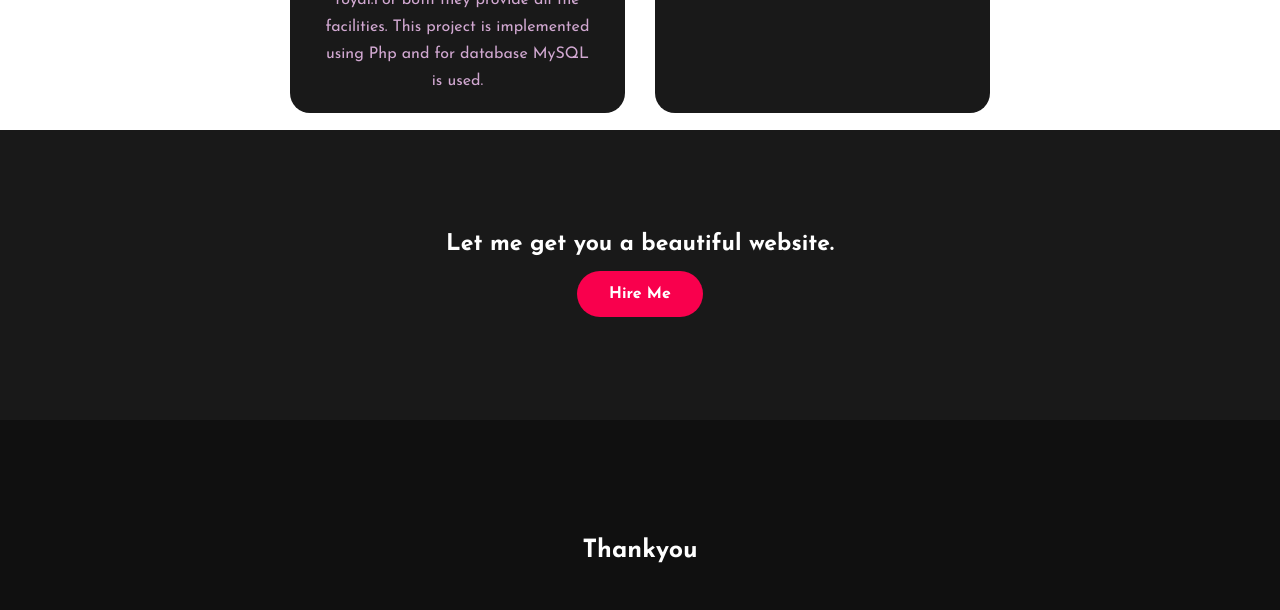
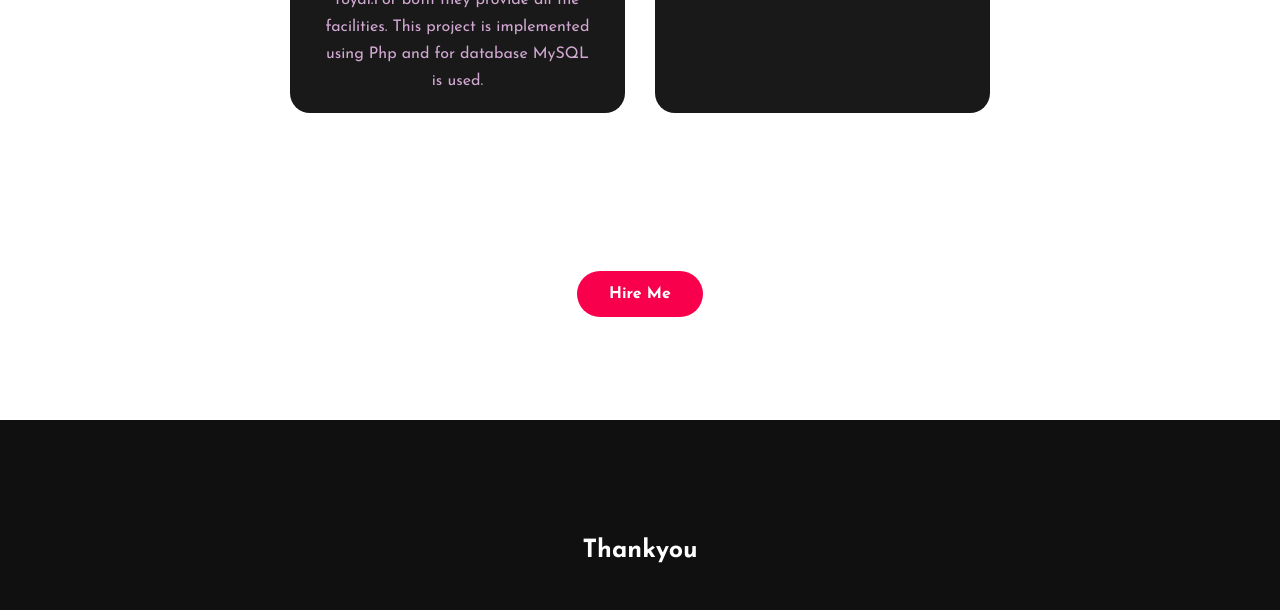
Before and after one commit to fathzulfiya/myportfolio, a plain HTML site: page index.html in a window 1280 px wide. Shown: the part 2460-3070 px from the top of the page. Drawn offline with Linux system fonts and the light colour scheme.

Commit message:
Update style.css

```diff
--- a/style.css
+++ b/style.css
@@ -225,7 +225,7 @@ h5{
 .contact-me{
     width: 100%;
     height: 290px;
-    background: #191919;
+    background: white;
     display: flex;
     align-items: center;
     flex-direction:column ;
```
